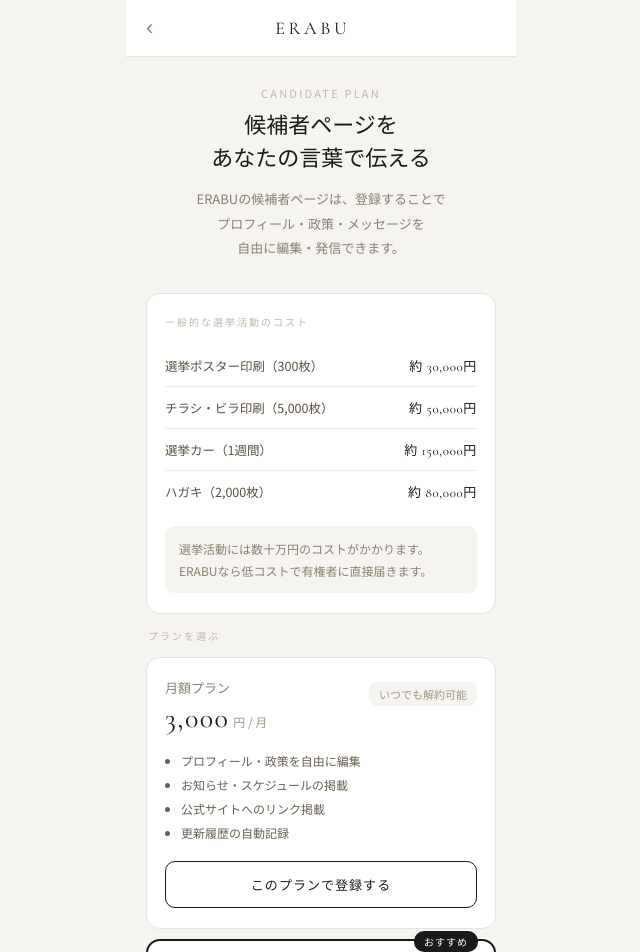
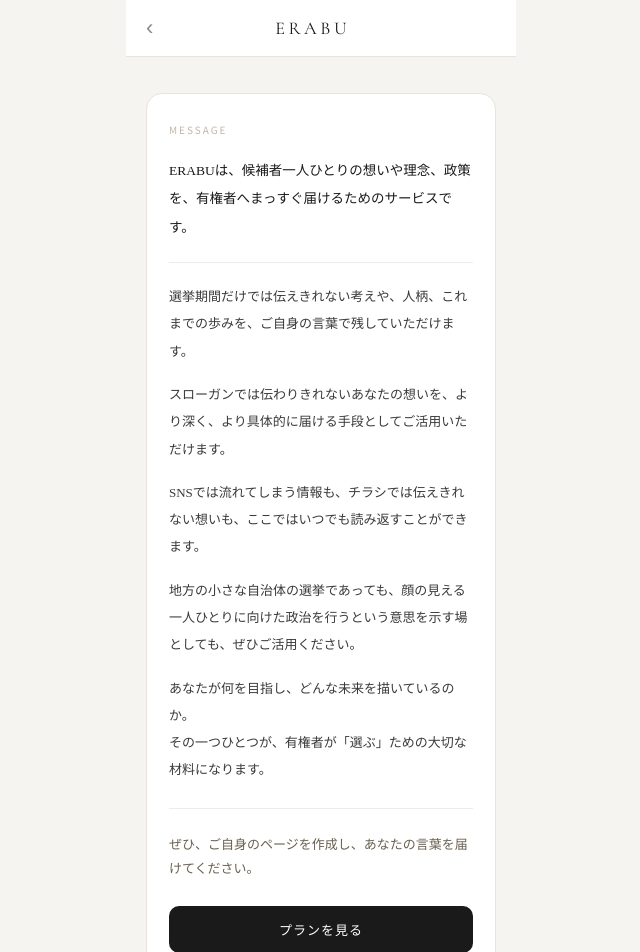
Before and after one commit to kurokawa96-96/ERABU, a Next.js app: page /pricing in a window 1280 px wide. Shown: the top 952 px of the page, without its empty margins (319-959 px from the left). Built offline with nearby package versions, Linux system fonts and the light colour scheme.

Commit message:
page.tsx を更新

```diff
--- a/app/pricing/page.tsx
+++ b/app/pricing/page.tsx
@@ -1,5 +1,6 @@
 "use client";
 
+import { useRef } from "react";
 import { useRouter } from "next/navigation";
 
 const COSTS = [
@@ -30,6 +31,11 @@
 
 export default function PricingPage() {
   const router = useRouter();
+  const planRef = useRef<HTMLDivElement>(null);
+
+  const scrollToPlan = () => {
+    planRef.current?.scrollIntoView({ behavior: "smooth" });
+  };
 
   return (
     <div style={{
@@ -52,26 +58,74 @@
         <div style={{ width: 24 }} />
       </div>
 
-      <div style={{ padding: "28px 20px 60px" }}>
+      <div style={{ padding: "36px 20px 60px" }}>
 
-        {/* タイトル */}
-        <div style={{ textAlign: "center", marginBottom: 32 }}>
-          <div style={{ fontSize: 11, color: "#c0b8a8", letterSpacing: "0.2em", marginBottom: 8 }}>
-            CANDIDATE PLAN
+        {/* 運営からのメッセージ */}
+        <div style={{
+          background: "#fff", borderRadius: 16, border: "1px solid #e8e4dc",
+          padding: "28px 22px", marginBottom: 20,
+        }}>
+          <div style={{ fontSize: 10, letterSpacing: "0.2em", color: "#c0b8a8", marginBottom: 20 }}>
+            MESSAGE
           </div>
-          <div style={{ fontSize: 22, fontFamily: "'Noto Serif JP', serif", color: "#1a1a1a", lineHeight: 1.5, marginBottom: 12 }}>
-            候補者ページを<br />あなたの言葉で伝える
+
+          <div style={{
+            fontSize: 13.5, fontFamily: "'Noto Serif JP', serif",
+            color: "#1a1a1a", lineHeight: 2.1,
+          }}>
+            ERABUは、候補者一人ひとりの想いや理念、政策を、有権者へまっすぐ届けるためのサービスです。
           </div>
-          <div style={{ fontSize: 13, color: "#8a8070", lineHeight: 1.9 }}>
-            ERABUの候補者ページは、登録することで<br />
-            プロフィール・政策・メッセージを<br />
-            自由に編集・発信できます。
+
+          <div style={{ height: 1, background: "#f0ece4", margin: "20px 0" }} />
+
+          <div style={{
+            fontSize: 13, fontFamily: "'Noto Serif JP', serif",
+            color: "#3a3a3a", lineHeight: 2.1,
+          }}>
+            <p style={{ margin: "0 0 16px" }}>
+              選挙期間だけでは伝えきれない考えや、人柄、これまでの歩みを、ご自身の言葉で残していただけます。
+            </p>
+            <p style={{ margin: "0 0 16px" }}>
+              スローガンでは伝わりきれないあなたの想いを、より深く、より具体的に届ける手段としてご活用いただけます。
+            </p>
+            <p style={{ margin: "0 0 16px" }}>
+              SNSでは流れてしまう情報も、チラシでは伝えきれない想いも、ここではいつでも読み返すことができます。
+            </p>
+            <p style={{ margin: "0 0 16px" }}>
+              地方の小さな自治体の選挙であっても、顔の見える一人ひとりに向けた政治を行うという意思を示す場としても、ぜひご活用ください。
+            </p>
+            <p style={{ margin: 0 }}>
+              あなたが何を目指し、どんな未来を描いているのか。<br />
+              その一つひとつが、有権者が「選ぶ」ための大切な材料になります。
+            </p>
           </div>
+
+          <div style={{ height: 1, background: "#f0ece4", margin: "24px 0" }} />
+
+          <div style={{
+            fontSize: 13, fontFamily: "'Noto Serif JP', serif",
+            color: "#6a6050", lineHeight: 1.9, marginBottom: 24,
+          }}>
+            ぜひ、ご自身のページを作成し、あなたの言葉を届けてください。
+          </div>
+
+          <button
+            onClick={scrollToPlan}
+            style={{
+              width: "100%", padding: 14,
+              background: "#1a1a1a", color: "#fff",
+              border: "none", borderRadius: 10,
+              fontSize: 13, fontFamily: "'Noto Sans JP', sans-serif",
+              cursor: "pointer", letterSpacing: "0.08em",
+            }}
+          >
+            プランを見る
+          </button>
         </div>
 
         {/* 選挙コスト比較 */}
         <div style={{
-          background: "#fff", borderRadius: 14, border: "1px solid #e8e4dc",
+          background: "#fff", borderRadius: 16, border: "1px solid #e8e4dc",
           padding: "20px 18px", marginBottom: 14,
         }}>
           <div style={{ fontSize: 10, letterSpacing: "0.2em", color: "#c0b8a8", marginBottom: 16 }}>
@@ -100,7 +154,7 @@
         </div>
 
         {/* プラン */}
-        <div style={{ marginBottom: 14 }}>
+        <div ref={planRef} style={{ marginBottom: 14 }}>
           <div style={{ fontSize: 10, letterSpacing: "0.2em", color: "#c0b8a8", marginBottom: 14, paddingLeft: 2 }}>
             プランを選ぶ
           </div>
@@ -147,7 +201,6 @@
               </ul>
               <button
                 onClick={() => {
-                  // 課金実装後にStripeへ遷移
                   alert("準備中です。今しばらくお待ちください。");
                 }}
                 style={{
```
